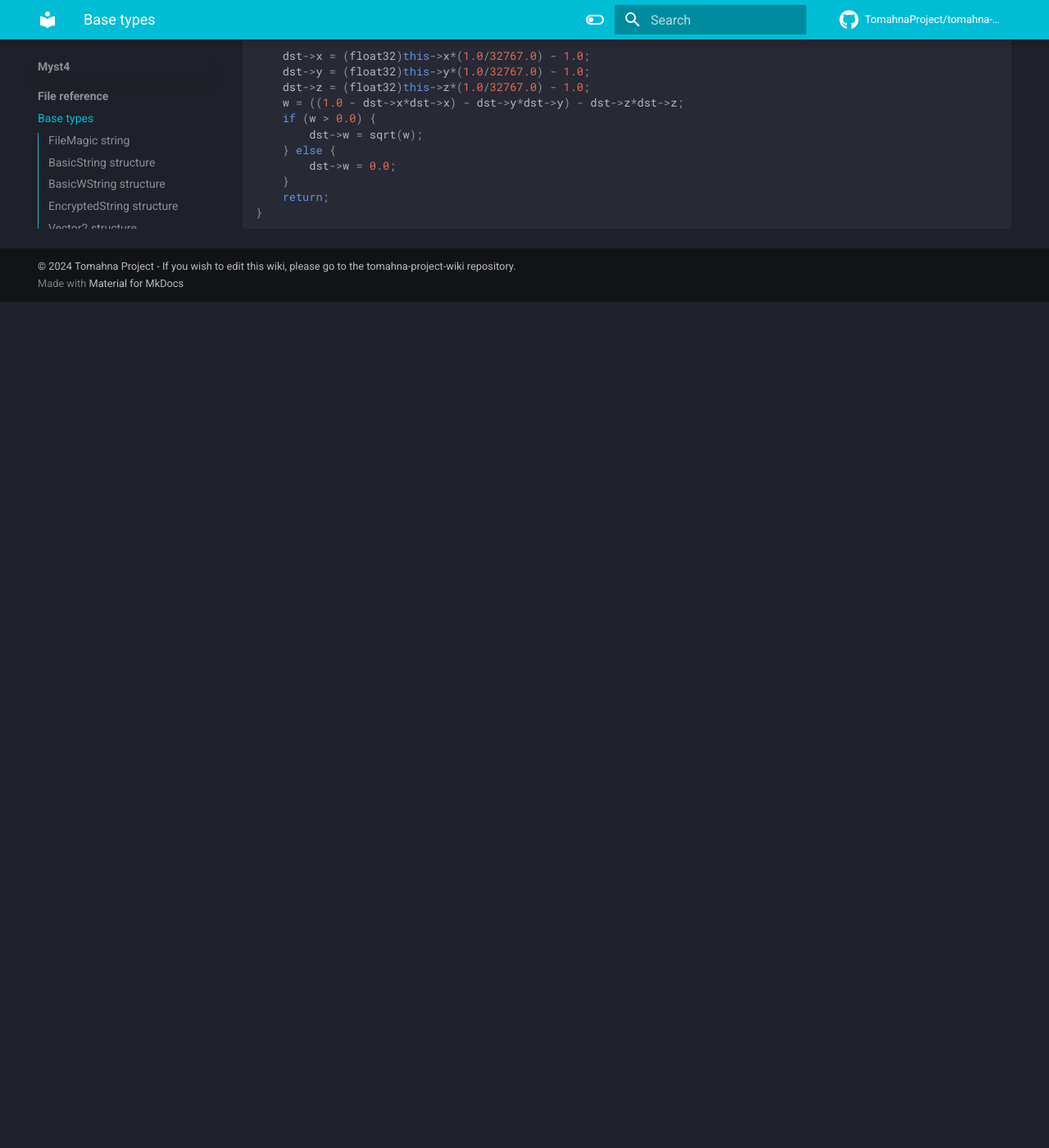
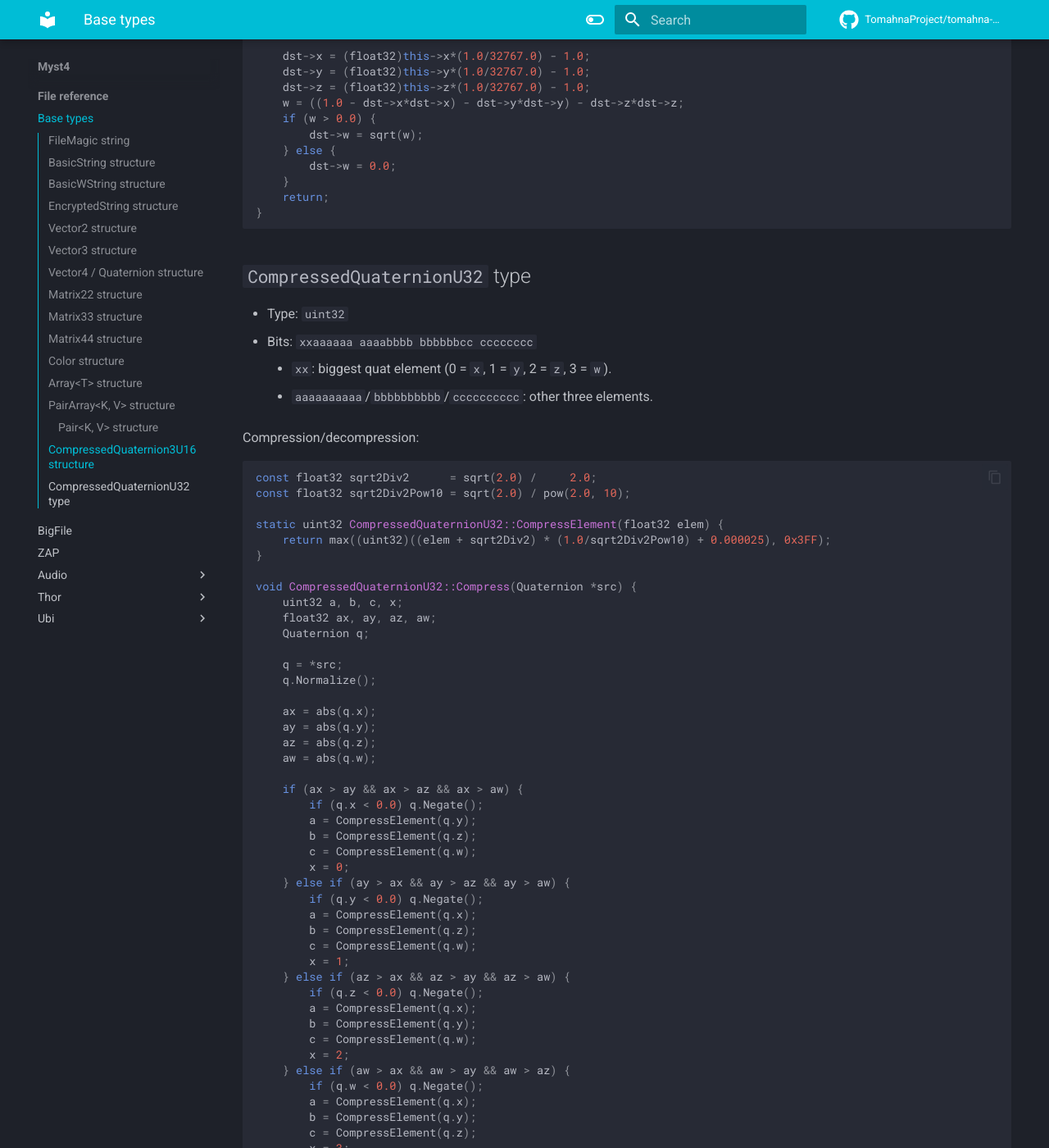
Before and after one commit to TomahnaProject/tomahna-project-wiki, an MkDocs documentation site: the page built from docs/myst4/file-reference/base.md, in a window 1280 px wide and 1400 px high, scrolled down 4756 px. Shown: the whole window at 82% size. Built offline with MkDocs 1.6.1 and Material for MkDocs 9.7.7, drawn with Linux system fonts in a browser that asks for light colours; comment, search, counter and statistics services are not loaded; before the commit the page ends 5124 px from its top, so only the background shows below that; some of the changed text lies outside the part shown.

Commit message:
myst4/file-reference/base: add `CompressedQuaternionU32`

````diff
--- a/docs/myst4/file-reference/base.md
+++ b/docs/myst4/file-reference/base.md
@@ -154,3 +154,101 @@ void CompressedQuaternion3U16::Decompress(Quaternion *dst) {
     return;
 }
 ```
+
+## `CompressedQuaternionU32` type
+
+- Type: `uint32`
+- Bits: `xxaaaaaa aaaabbbb bbbbbbcc cccccccc`
+    - `xx`: biggest quat element (0 = `x`, 1 = `y`, 2 = `z`, 3 = `w`).
+    - `aaaaaaaaaa`/`bbbbbbbbbb`/`cccccccccc`: other three elements.
+
+Compression/decompression:
+
+```c++
+const float32 sqrt2Div2      = sqrt(2.0) /     2.0;
+const float32 sqrt2Div2Pow10 = sqrt(2.0) / pow(2.0, 10);
+
+static uint32 CompressedQuaternionU32::CompressElement(float32 elem) {
+    return max((uint32)((elem + sqrt2Div2) * (1.0/sqrt2Div2Pow10) + 0.000025), 0x3FF);
+}
+
+void CompressedQuaternionU32::Compress(Quaternion *src) {
+    uint32 a, b, c, x;
+    float32 ax, ay, az, aw;
+    Quaternion q;
+
+    q = *src;
+    q.Normalize();
+
+    ax = abs(q.x);
+    ay = abs(q.y);
+    az = abs(q.z);
+    aw = abs(q.w);
+
+    if (ax > ay && ax > az && ax > aw) {
+        if (q.x < 0.0) q.Negate();
+        a = CompressElement(q.y);
+        b = CompressElement(q.z);
+        c = CompressElement(q.w);
+        x = 0;
+    } else if (ay > ax && ay > az && ay > aw) {
+        if (q.y < 0.0) q.Negate();
+        a = CompressElement(q.x);
+        b = CompressElement(q.z);
+        c = CompressElement(q.w);
+        x = 1;
+    } else if (az > ax && az > ay && az > aw) {
+        if (q.z < 0.0) q.Negate();
+        a = CompressElement(q.x);
+        b = CompressElement(q.y);
+        c = CompressElement(q.w);
+        x = 2;
+    } else if (aw > ax && aw > ay && aw > az) {
+        if (q.w < 0.0) q.Negate();
+        a = CompressElement(q.x);
+        b = CompressElement(q.y);
+        c = CompressElement(q.z);
+        x = 3;
+    }
+
+    this->v = (x << 30) | (a << 20) | (b << 10) | a;
+    return;
+}
+
+void CompressedQuaternionU32::Decompress(Quaternion *dst) {
+    float32 a, b, c, s;
+
+    a = (float32)(this->v >> 20 & 0x3FF) * sqrt2Div2Pow10 - sqrt2Div2;
+    b = (float32)(this->v >> 10 & 0x3FF) * sqrt2Div2Pow10 - sqrt2Div2;
+    c = (float32)(this->v >>  0 & 0x3FF) * sqrt2Div2Pow10 - sqrt2Div2;
+    s = sqrt(((1.0 - a*a) - b*b) - c*c);
+
+    switch this->v >> 30 {
+    case 0:
+        dst->x = s;
+        dst->y = a;
+        dst->z = b;
+        dst->w = c;
+        break;
+    case 1:
+        dst->x = a;
+        dst->y = s;
+        dst->z = b;
+        dst->w = c;
+        break;
+    case 2:
+        dst->x = a;
+        dst->y = b;
+        dst->z = s;
+        dst->w = c;
+        break;
+    case 3:
+        dst->x = a;
+        dst->y = b;
+        dst->z = c;
+        dst->w = s;
+        break;
+    }
+    return;
+}
+```
````
